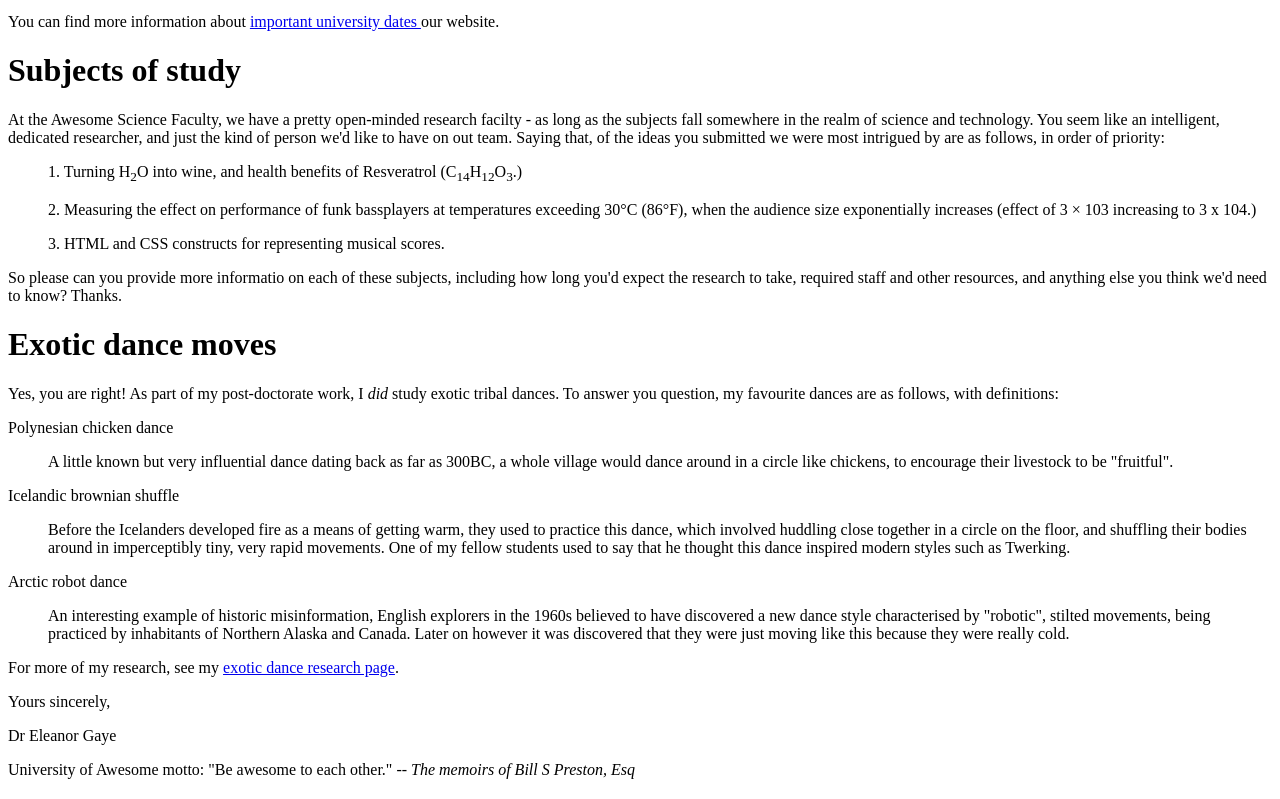
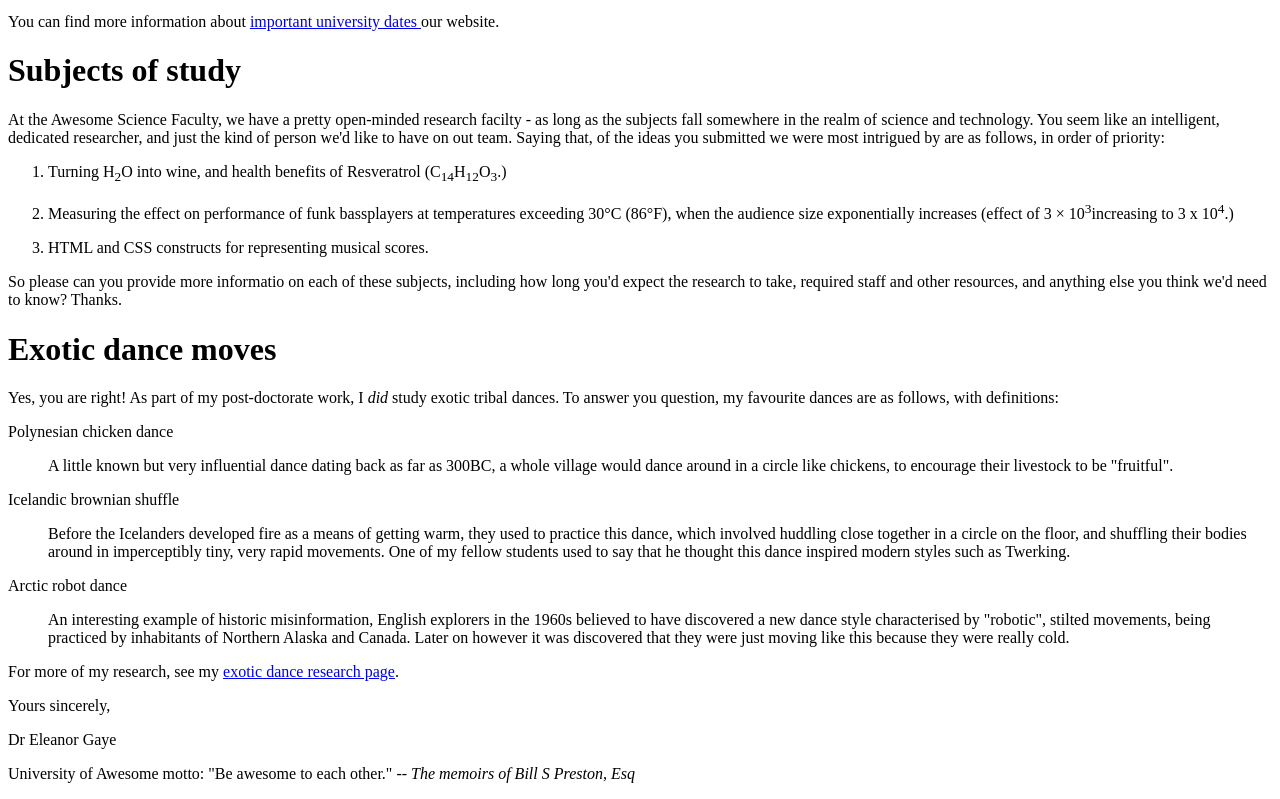
Before and after one commit to Masoom911/assignment1, a plain HTML site: page index.html in a window 1280 px wide. Shown: the part 781-1580 px from the top of the page. Drawn offline with Linux system fonts and the light colour scheme.

Commit message:
Add files via upload

```diff
--- a/index.html
+++ b/index.html
@@ -42,9 +42,9 @@
     the realm of science and technology. You seem like an intelligent, dedicated researcher, and just the kind of person we'd like
     to have on out team. Saying that, of the ideas you submitted we were most intrigued by are as follows, in order of priority: </p>
     <ol>
-    <p>1. Turning H<sub>2</sub>O into wine, and health benefits of Resveratrol (C<sub>14</sub>H<sub>12</sub>O<sub>3</sub>.)</p></li>
-    <p>2. Measuring the effect on performance of funk bassplayers at temperatures exceeding 30°C (86°F), when the audience size exponentially increases (effect of 3 × 103 increasing to 3 x 104.)</p> </li>
-    <p>3. HTML and CSS constructs for representing musical scores.</p></li>
+    <p> <li> Turning H<sub>2</sub>O into wine, and health benefits of Resveratrol (C<sub>14</sub>H<sub>12</sub>O<sub>3</sub>.)</p></li>
+    <p> <li> Measuring the effect on performance of funk bassplayers at temperatures exceeding 30°C (86°F), when the audience size exponentially increases (effect of 3 × 10<sup>3</sup>increasing to 3 x 10<sup>4</sup>.)</p> </li>
+    <p> <li> HTML and CSS constructs for representing musical scores.</p></li>
     </ol>
     <p> So please can you provide more informatio on each of these subjects, including how long you'd expect the research to take,
     required staff and other resources, and anything else you think we'd need to know? Thanks.</p>
```
